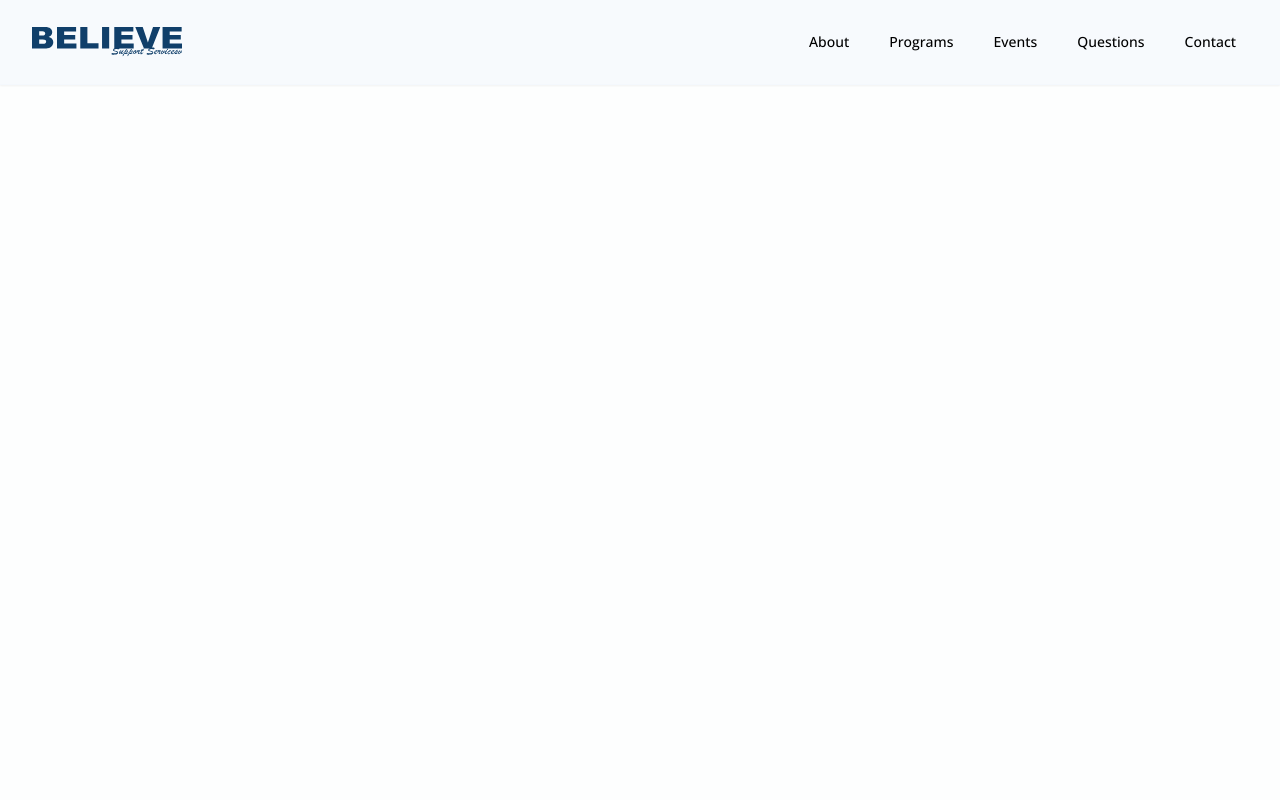
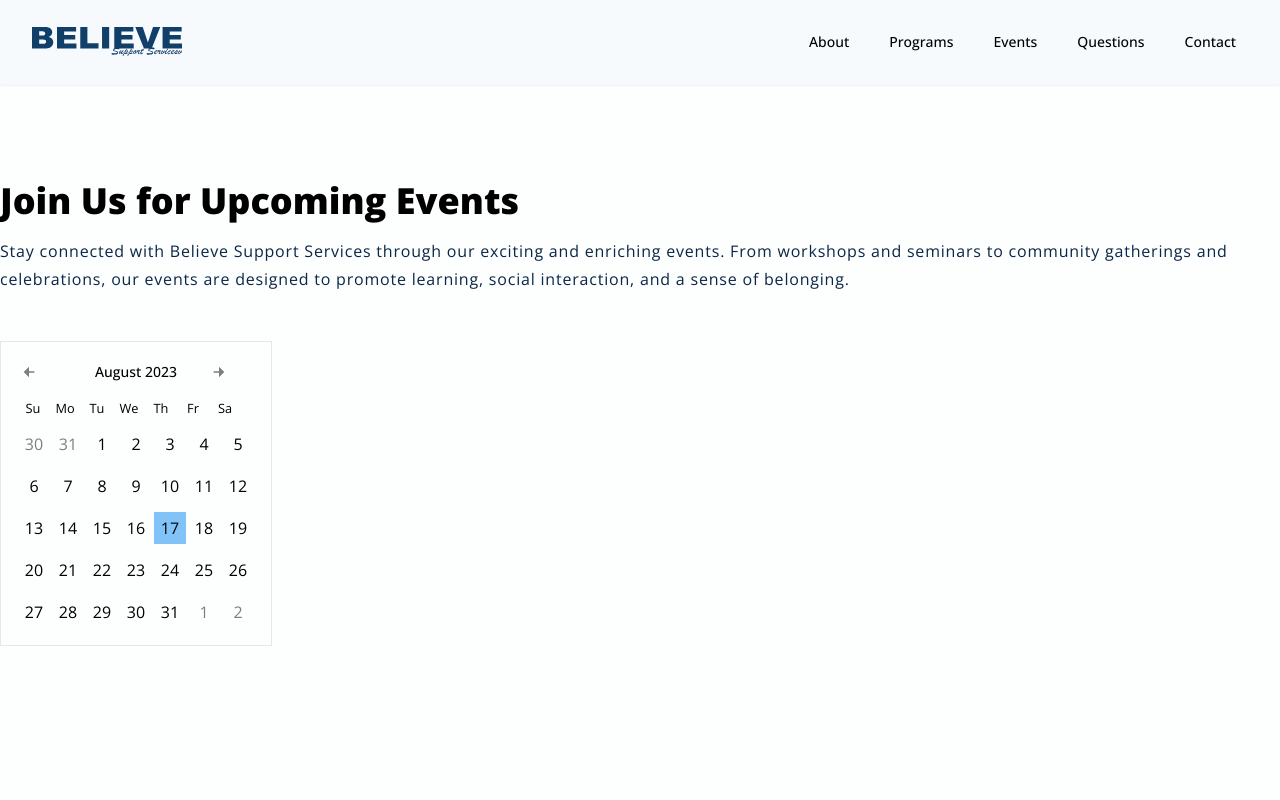
Before and after one commit to Justin-Bento/believe-support-services, a Next.js app: page /events in a window 1280 px wide. Shown: the top 800 px of the page. Built offline with nearby package versions, Linux system fonts and the light colour scheme.

Commit message:
imported calander component to events page

```diff
--- a/src/pages/events.tsx
+++ b/src/pages/events.tsx
@@ -1,16 +1,29 @@
-import React from 'react'
+import React, { useState } from 'react'
 import Head from 'next/head';
 import Appbar from "@/components/Appbar";
 import Footer from "@/components/Footer";
+import { Calendar } from '@/components/Calendar';
 
 export default function events() {
+  const [date, setDate] = React.useState<Date | undefined>(new Date())
   return (
     <>
       <Head>
         <title>Events - Believe Support Services</title>
       </Head>
       <Appbar />
-      <main className="h-[100vh]"></main>
+      <main className="min-h-screen xl:container xl:mx-auto py-24">
+        <h1 className="scroll-m-20 font-extrabold tracking-normal text-4xl dark:text-primary-100">Join Us for Upcoming Events</h1>
+        <p className="leading-7 tracking-wider dark:text-primary-100 mt-4">Stay connected with Believe Support Services through our exciting and enriching events. From workshops and seminars to community gatherings and celebrations, our events are designed to promote learning, social interaction, and a sense of belonging.</p>
+        <section className="mt-12">
+          <Calendar
+            mode="single"
+            selected={date}
+            onSelect={setDate}
+            className="rounded-lg border w-full lg:w-fit p-4"
+          />
+        </section>
+      </main>
       <Footer />
     </>
   )
```
